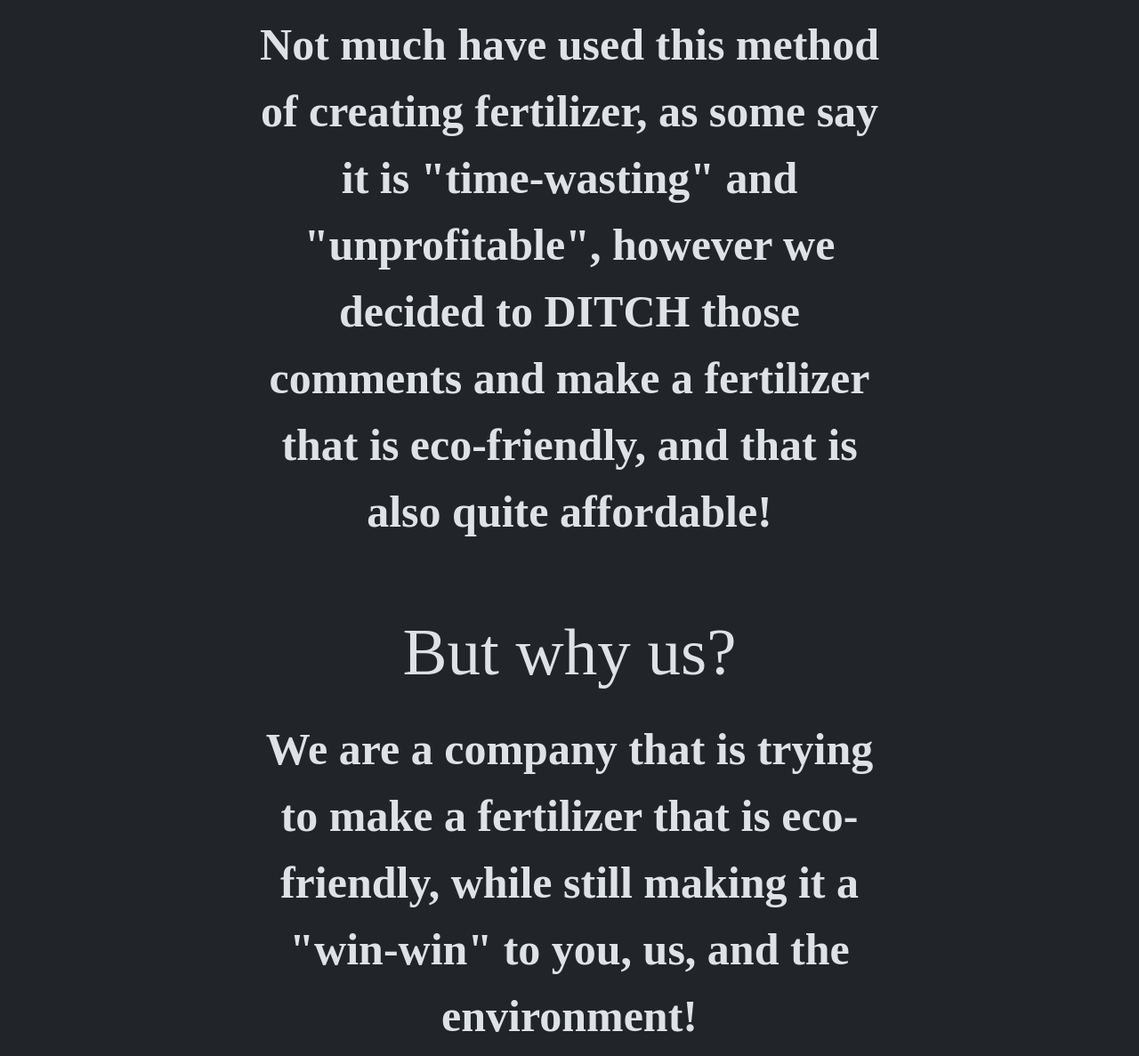
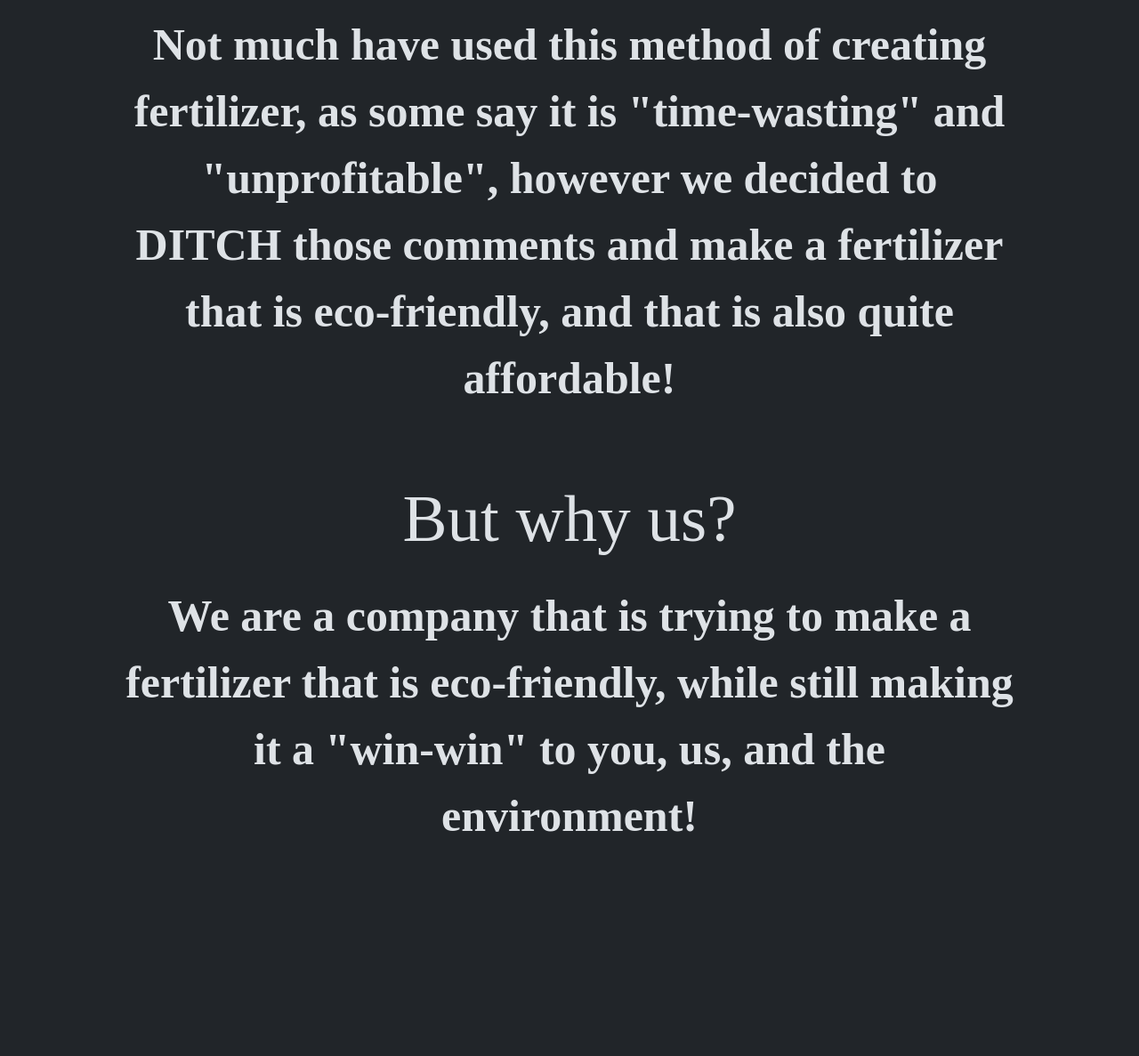
Before and after one commit to FluaOnYT/fluaonyt.github.io, a plain HTML site: page index.html in a window 1280 px wide. Shown: the part 653-1840 px from the top of the page at 89% size. After the commit the page ends 1624 px from the top, so only its background shows below. Drawn offline with nearby package versions, Linux system fonts and the light colour scheme; a web font is replaced by a local one.

Commit message:
Update index.html

```diff
--- a/index.html
+++ b/index.html
@@ -55,7 +55,7 @@
       <p style="font-size: 150px; background-image: linear-gradient(90deg, rgba(78,160,113,1) 0%, rgba(90,197,75,1) 100%); -webkit-background-clip: text; -webkit-text-fill-color: transparent; font-weight: bold; font-style: italic;">
                 COMPOSTING!
             </p>
-            <p style="max-width: 700px; font-size: 50px; font-weight: bold;">
+            <p style="max-width: 1000px; font-size: 50px; font-weight: bold;">
         Not much have used this method of creating fertilizer, as some say it is "time-wasting" and "unprofitable",
         however we decided to DITCH those comments and make a fertilizer that is eco-friendly, and that is also quite
         affordable!
@@ -65,7 +65,7 @@
       <p style="font-size: 75px">
         But why us?
       </p>
-      <p style="max-width: 700px; font-size: 50px; font-weight: bold;">
+      <p style="max-width: 1000px; font-size: 50px; font-weight: bold;">
         We are a company that is trying to make a fertilizer that is eco-friendly, while still making it a "win-win" to you, us, and the environment!
       </p>
     </center>
```
